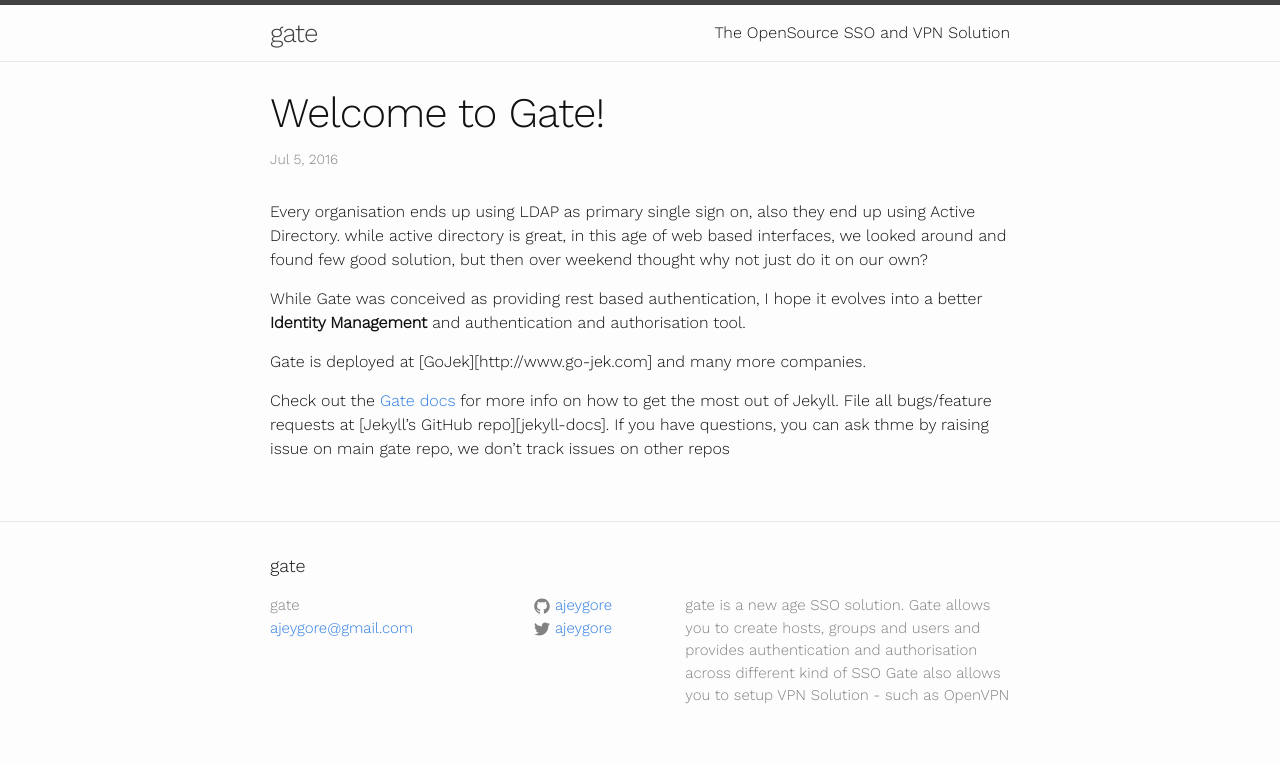
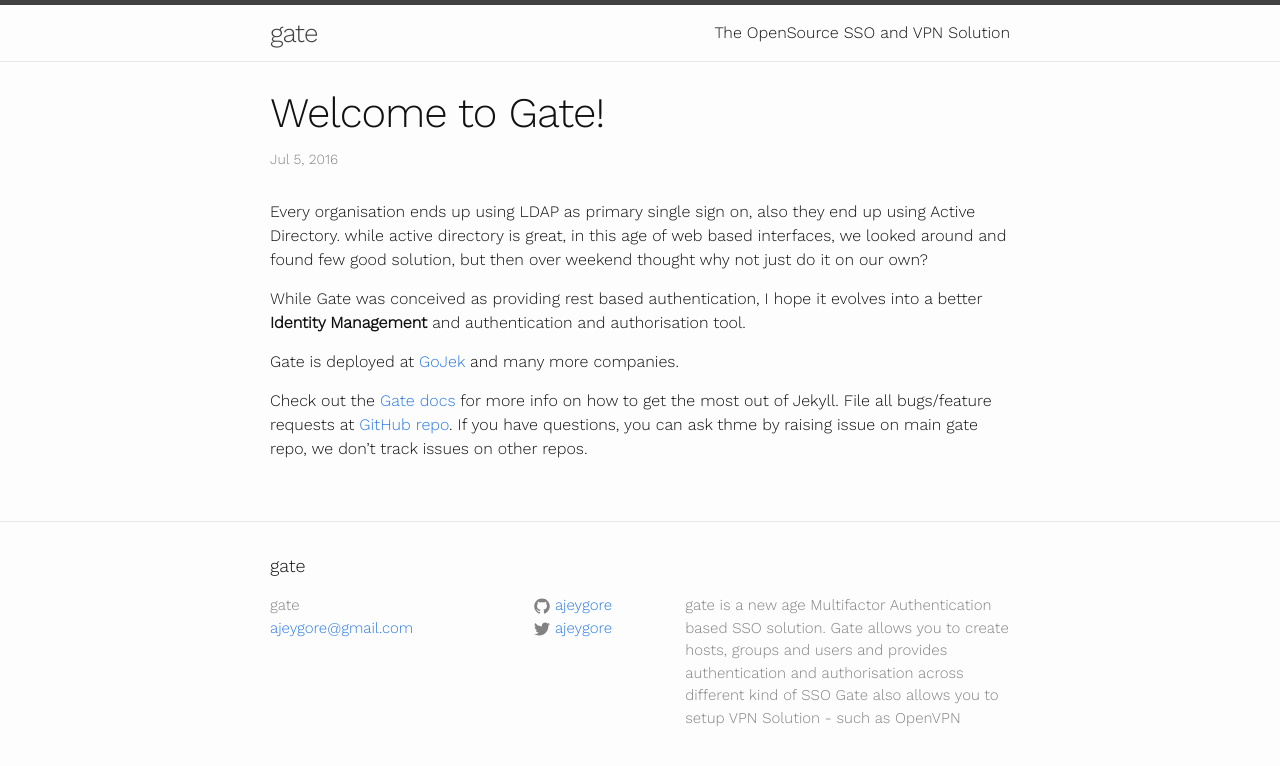
Before and after one commit to gate-sso/gate-sso.github.io, a Jekyll site: the page built from _posts/2016-07-08-welcome-to-gate.markdown, in a window 1280 px wide. Shown: the top 766 px of the page. Built offline with Jekyll 4.4.1, drawn with Linux system fonts in a browser that asks for light colours.

Commit message:
[ajey] fixed some documentation errors

```diff
--- a/_config.yml
+++ b/_config.yml
@@ -9,7 +9,7 @@
 title: gate
 email: ajeygore@gmail.com
 description: > # this means to ignore newlines until "baseurl:"
-  gate is a new age SSO solution. Gate allows you to create hosts, groups
+  gate is a new age Multifactor Authentication based SSO solution. Gate allows you to create hosts, groups
   and users and provides authentication and authorisation across different kind of SSO
   Gate also allows you to setup VPN Solution - such as OpenVPN
 
--- a/_posts/2016-07-08-welcome-to-gate.markdown
+++ b/_posts/2016-07-08-welcome-to-gate.markdown
@@ -8,8 +8,9 @@ Every organisation ends up using LDAP as primary single sign on, also they end u
 
 While Gate was conceived as providing rest based authentication, I hope it evolves into a better **Identity Management** and authentication and authorisation tool.
 
-Gate is deployed at [GoJek][http://www.go-jek.com] and many more companies.
+Gate is deployed at [GoJek][gojek] and many more companies.
 
-Check out the [Gate docs][gate-portal] for more info on how to get the most out of Jekyll. File all bugs/feature requests at [Jekyll’s GitHub repo][jekyll-docs]. If you have questions, you can ask thme by raising issue on main gate repo, we don't track issues on other repos
+Check out the [Gate docs][gate-portal] for more info on how to get the most out of Jekyll. File all bugs/feature requests at [GitHub repo][gate-portal]. If you have questions, you can ask thme by raising issue on main gate repo, we don't track issues on other repos.
 
 [gate-portal]: http://github,com/gate-sso/gate
+[gojek]: http://go-jek.com
```
